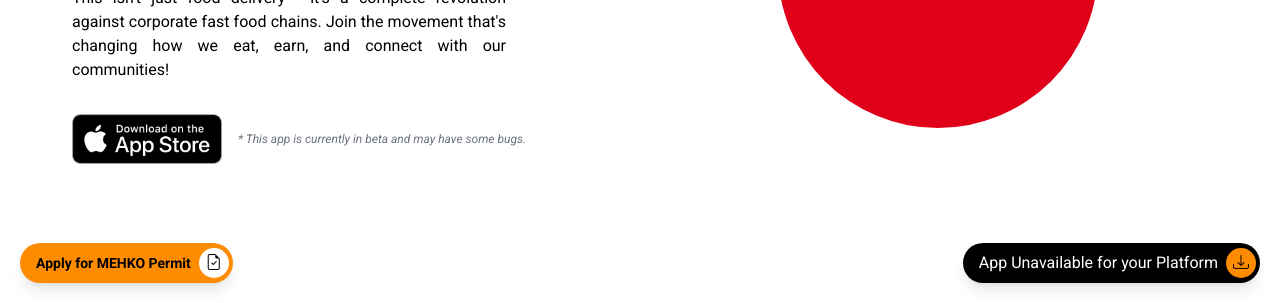
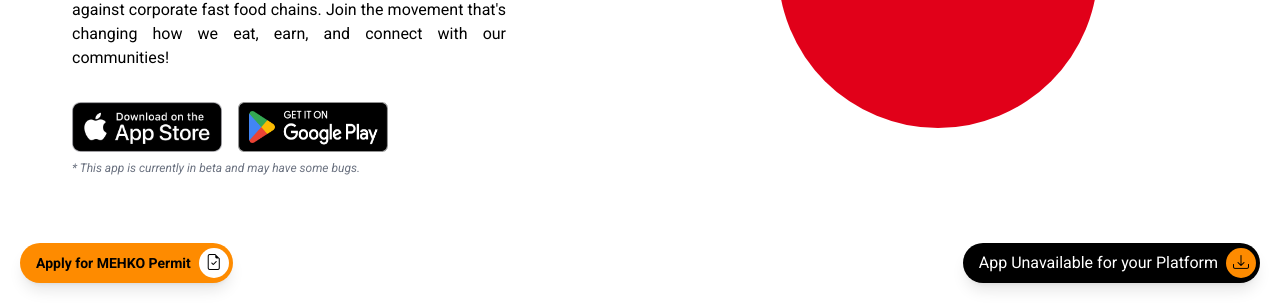
Before and after one commit to mujibsardar/abuelas-website, a website: page index.html in a window 1280 px wide. Shown: the part 497-800 px from the top of the page. Drawn offline with nearby package versions, Linux system fonts and the light colour scheme; a script that the page names is missing.

Commit message:
Show both app store badges in hero and update Android FAQ wording

```diff
--- a/index.html
+++ b/index.html
@@ -131,14 +131,14 @@
           </div>
 
           <div
-            class="reveal-hero-text tw-mt-4 tw-flex tw-place-items-center tw-gap-4 tw-overflow-hidden tw-p-2"
+            class="reveal-hero-text tw-mt-4 tw-flex tw-flex-col tw-gap-2 tw-overflow-hidden tw-p-2"
           >
+            <div class="tw-flex tw-flex-wrap tw-place-items-center tw-gap-4">
               <a
                 class="tw-h-[50px] tw-max-w-[150px]"
                 href="https://apps.apple.com/us/app/abuelas/id6751931960"
                 aria-label="Download on the App Store"
               >
-              <!-- Replace with your App Store link -->
                 <img
                   src="./assets/images/brand-logos/app-store-badge.png"
                   alt="app store"
@@ -146,22 +146,22 @@
                   srcset=""
                 />
               </a>
-            <span class="tw-text-xs tw-text-gray-500 tw-italic">
-              * This app is currently in beta and may have some bugs.
-            </span>
-            <!-- <a
+              <a
                 class="tw-h-[50px] tw-max-w-[150px]"
                 href="https://play.google.com/store/apps/details?id=app.abuelas&pcampaignid=web_share"
                 aria-label="Get it on Google Play"
-            > -->
-            <!-- Replace with your Google Play link -->
-            <!-- <img
+              >
+                <img
                   src="./assets/images/brand-logos/google-play-badge.png"
                   alt="google play"
                   class="tw-h-full tw-w-full"
                   srcset=""
                 />
-            </a> -->
+              </a>
+            </div>
+            <span class="tw-text-xs tw-text-gray-500 tw-italic">
+              * This app is currently in beta and may have some bugs.
+            </span>
           </div>
         </div>
 
@@ -411,7 +411,7 @@
           <!-- App Availability -->
           <div class="faq-item">
             <h4 class="tw-text-3xl tw-font-semibold">
-              Is the app available on Android?
+              Is Abuela's available on iPhone and Android?
             </h4>
             <p class="tw-mt-2 tw-text-gray-200">
               The app is available on both the Apple App Store for iOS devices
```
Lines whose indentation alone changed are shown as unchanged.
